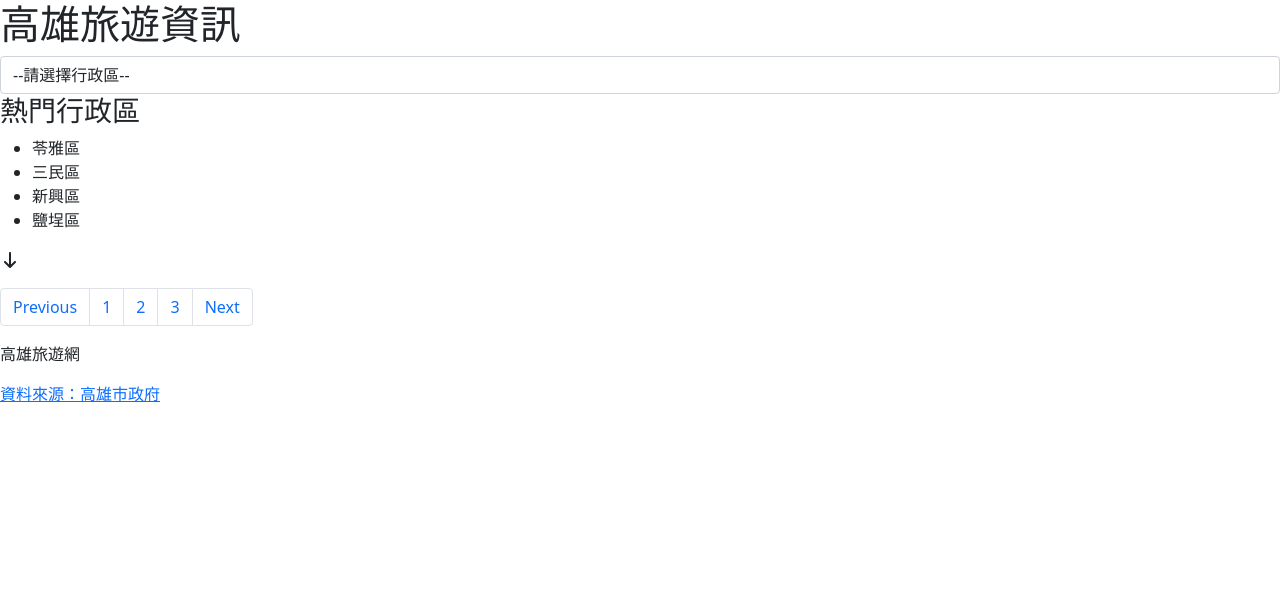
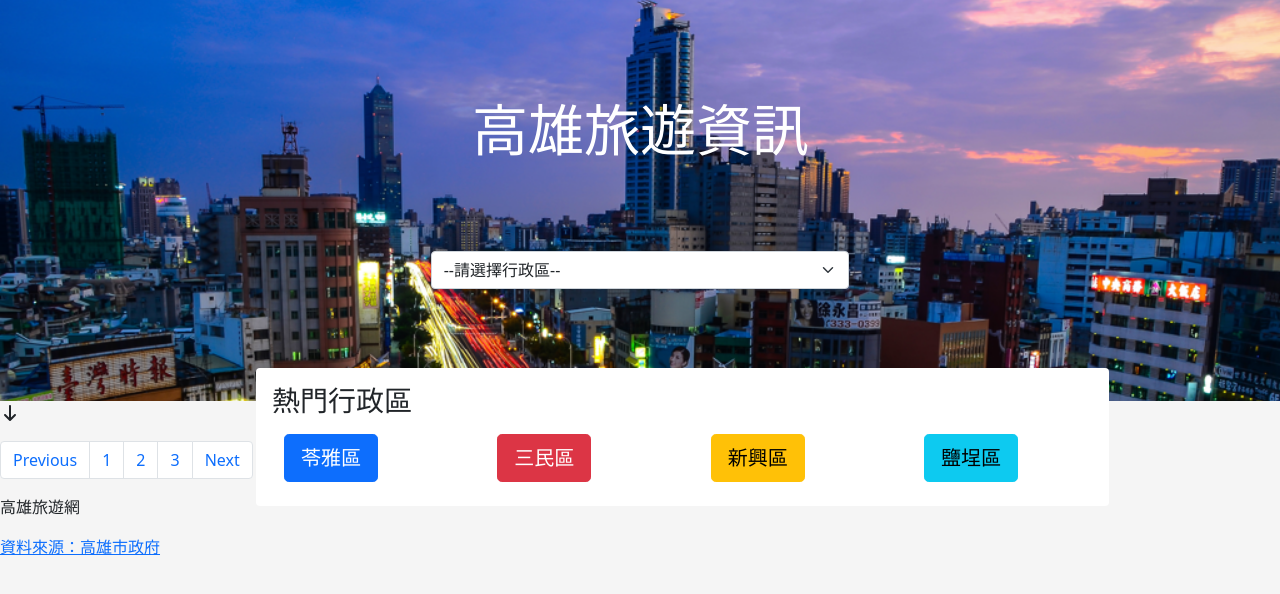
Before and after one commit to subarashii-huch09/JS-Final-KaohsiungTravel, a website: page index.html in a window 1280 px wide. Drawn offline with nearby package versions, Linux system fonts and the light colour scheme.

Commit message:
add html content & css styles for header

```diff
--- a/index.html
+++ b/index.html
@@ -27,20 +27,23 @@
     <title>高雄旅遊資訊</title>
   </head>
   <body>
-    <header class="header">
-      <div>
-        <h1>高雄旅遊資訊</h1>
-        <select name="選擇行政區" id="district" class="form-control">
-          <option value="請選擇行政區">--請選擇行政區--</option>
-        </select>
+    <header class="header container-fluid py-4">
+      <div class="py-4">
+        <h1 class="display-4 text-center py-5 text-white mb-4">高雄旅遊資訊</h1>
+        <div class="col-8 col-lg-4 mx-auto rounded mb-5 py-3">
+          <select name="選擇行政區" id="district" class="form-select" >
+            <option value="請選擇行政區" disabled selected>--請選擇行政區--</option>
+           <option value="鳳山區">鳳山區</option>
+          </select>
+        </div>
       </div>
-      <nav>
-        <h3>熱門行政區</h3>
-        <ul>
-          <li><a href="#"></a>苓雅區</li>
-          <li><a href="#"></a>三民區</li>
-          <li><a href="#"></a>新興區</li>
-          <li><a href="#"></a>鹽埕區</li>
+      <nav class="header_nav col-8 bg-white mx-auto rounded py-2">
+        <h3 class="mb-2 px-3 py-2 text-center text-lg-start">熱門行政區</h3>
+        <ul class="row list-unstyled m-0 text-center text-lg-start pb-3">
+          <li class="col-md-6 col-lg-3 mb-3 mb-lg-0"><button type="button"class="btn btn-primary btn-lg mx-3">苓雅區</button>  </li>
+          <li class="col-md-6 col-lg-3 mb-3 mb-lg-0 "><button type="button" class="btn btn-danger btn-lg mx-3">三民區</button></li>
+          <li class="col-md-6 col-lg-3 mb-3 mb-lg-0"><button type="button" class="btn btn-warning btn-lg mx-3">新興區</button></li>
+          <li class="col-md-6 col-lg-3 mb-3 mb-lg-0"><button type="button" class="btn btn-info btn-lg mx-3">鹽埕區</button></li>
         </ul>
       </nav>
     </header>
@@ -67,7 +70,12 @@
       <p><a href="">資料來源：高雄市政府</a></p>
     </footer>
 
-    <script src="https://kit.fontawesome.com/a2505215bf.js" crossorigin="anonymous"></script>
+    <!-- scrollToTop -->
+
+    <script
+      src="https://kit.fontawesome.com/a2505215bf.js"
+      crossorigin="anonymous"
+    ></script>
     <script
       src="https://cdn.jsdelivr.net/npm/bootstrap@5.1.3/dist/js/bootstrap.bundle.min.js"
       integrity="sha384-ka7Sk0Gln4gmtz2MlQnikT1wXgYsOg+OMhuP+IlRH9sENBO0LRn5q+8nbTov4+1p"
--- a/styles/index.css
+++ b/styles/index.css
@@ -0,0 +1,34 @@
+*,*::before,*::after{
+  box-sizing: border-box;
+}
+
+body, html {
+  font-family: "Microsoft JhengHei", "Noto Sans",sans-serif ;
+  overflow-x:hidden;
+  text-decoration: none;
+  background-color:whitesmoke;
+}
+
+img {
+  max-width: 100%;
+  height: auto;
+}
+
+.header {
+  background-image: url(../assets/Hero.png);
+  background-position: center;
+  background-repeat: no-repeat;
+  background-size: cover;
+  position: relative;
+}
+
+.form-select:hover{
+  background-color: rgba(235, 240, 243, 0.638);
+}
+
+.header_nav {
+  position: absolute;
+  top:23rem;
+  left: 20%;
+
+}
```
